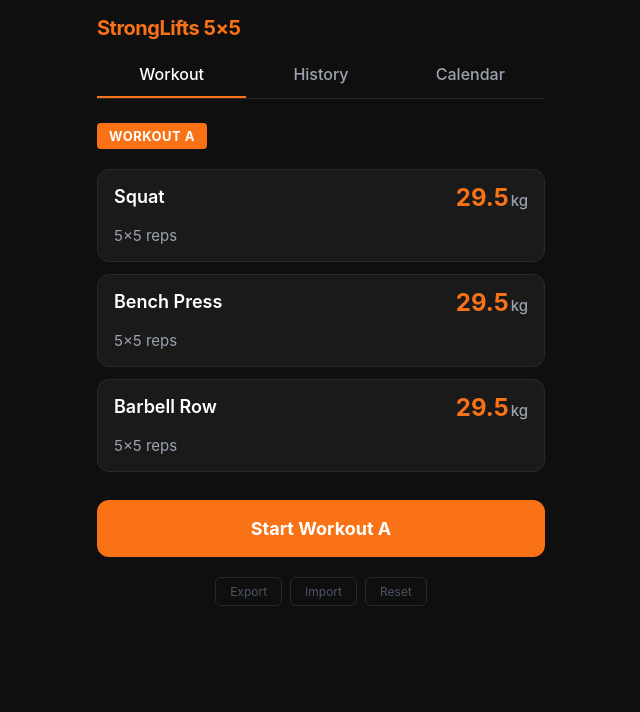
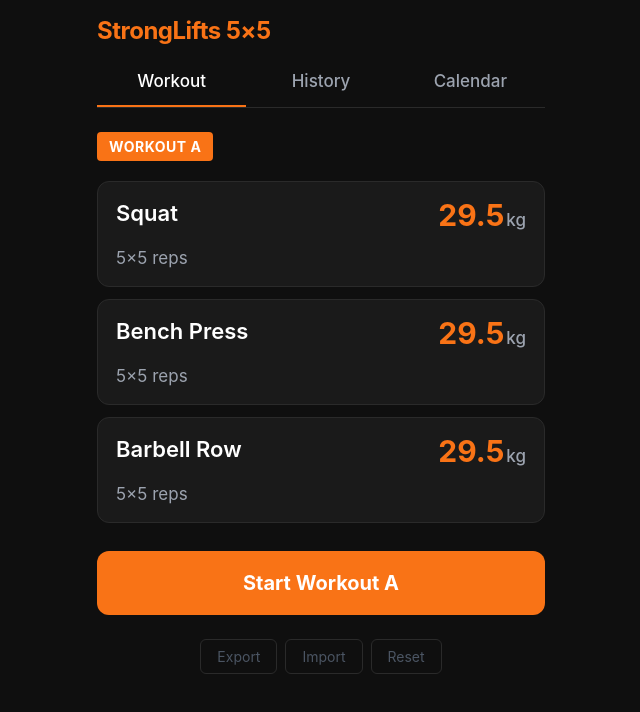
Before and after one commit to b333/5x5, a Next.js app: page / in a window 1280 px wide. Shown: the top 712 px of the page, without its empty margins (319-959 px from the left). Built offline with nearby package versions, Linux system fonts and the light colour scheme.

Commit message:
update: font

```diff
--- a/src/app/workout.module.css
+++ b/src/app/workout.module.css
@@ -2,7 +2,7 @@
   min-height: 100vh;
   max-width: 480px;
   margin: 0 auto;
-  padding: 0 16px 100px;
+  padding: 0 16px 120px;
 }
 
 /* Header */
@@ -16,7 +16,7 @@
 }
 
 .logo {
-  font-size: 20px;
+  font-size: 24px;
   font-weight: 700;
   letter-spacing: -0.5px;
   color: var(--accent);
@@ -32,8 +32,8 @@
   flex: 1;
   background: transparent;
   color: var(--text-muted);
-  padding: 12px 0;
-  font-size: 16px;
+  padding: 14px 0;
+  font-size: 17px;
   font-weight: 500;
   border-bottom: 2px solid transparent;
   transition: color 0.15s, border-color 0.15s;
@@ -65,16 +65,16 @@
   display: inline-block;
   background: var(--accent);
   color: #fff;
-  font-size: 13px;
+  font-size: 14px;
   font-weight: 700;
   letter-spacing: 0.5px;
   text-transform: uppercase;
-  padding: 5px 12px;
+  padding: 6px 12px;
   border-radius: 4px;
 }
 
 .dateLabel {
-  font-size: 15px;
+  font-size: 17px;
   color: var(--text-muted);
 }
 
@@ -90,7 +90,7 @@
   background: var(--bg-card);
   border: 1px solid var(--border);
   border-radius: 12px;
-  padding: 16px;
+  padding: 18px;
   transition: border-color 0.2s;
 }
 
@@ -103,23 +103,23 @@
   display: flex;
   justify-content: space-between;
   align-items: flex-start;
-  margin-bottom: 14px;
+  margin-bottom: 16px;
 }
 
 .exerciseName {
-  font-size: 18px;
+  font-size: 22px;
   font-weight: 600;
   color: var(--text);
 }
 
 .deloadWarning {
-  font-size: 13px;
+  font-size: 14px;
   color: var(--danger);
-  margin-top: 3px;
+  margin-top: 4px;
 }
 
 .exerciseWeight {
-  font-size: 24px;
+  font-size: 30px;
   font-weight: 700;
   color: var(--accent);
   line-height: 1;
@@ -136,20 +136,20 @@
 }
 
 .weightUnit {
-  font-size: 15px;
+  font-size: 17px;
   font-weight: 500;
   color: var(--text-muted);
   margin-left: 2px;
 }
 
 .weightInput {
-  font-size: 24px;
+  font-size: 30px;
   font-weight: 700;
   color: var(--accent);
   background: transparent;
   border: none;
   border-bottom: 2px solid var(--accent);
-  width: 72px;
+  width: 90px;
   text-align: right;
   outline: none;
   padding: 0 0 2px;
@@ -165,18 +165,18 @@
 .setRow {
   display: flex;
   align-items: center;
-  gap: 8px;
+  gap: 10px;
   flex-wrap: wrap;
 }
 
 .setBtn {
-  width: 52px;
-  height: 52px;
+  width: 58px;
+  height: 58px;
   border-radius: 10px;
   background: var(--bg);
   border: 2px solid var(--border);
   color: var(--text-muted);
-  font-size: 16px;
+  font-size: 18px;
   font-weight: 600;
   transition: all 0.12s;
   display: flex;
@@ -202,24 +202,24 @@
 }
 
 .setCount {
-  font-size: 15px;
+  font-size: 17px;
   color: var(--text-muted);
   margin-left: 4px;
 }
 
 .setPreview {
-  font-size: 15px;
+  font-size: 17px;
   color: var(--text-muted);
 }
 
 /* Action buttons */
 .primaryBtn {
   width: 100%;
-  padding: 18px;
+  padding: 20px;
   border-radius: 12px;
   background: var(--accent);
   color: #fff;
-  font-size: 18px;
+  font-size: 20px;
   font-weight: 700;
   transition: background 0.15s, transform 0.1s;
 }
@@ -245,11 +245,11 @@
 
 .ghostBtn {
   width: 100%;
-  padding: 14px;
+  padding: 16px;
   border-radius: 12px;
   background: transparent;
   color: var(--text-muted);
-  font-size: 16px;
+  font-size: 18px;
   font-weight: 500;
   border: 1px solid var(--border);
   transition: background 0.15s, color 0.15s;
@@ -264,14 +264,14 @@
   display: flex;
   justify-content: center;
   gap: 8px;
-  margin-top: 20px;
+  margin-top: 24px;
 }
 
 .dataBtn {
   background: transparent;
   color: var(--text-faint);
-  font-size: 12px;
-  padding: 6px 14px;
+  font-size: 14px;
+  padding: 8px 16px;
   border-radius: 6px;
   border: 1px solid var(--border);
   transition: color 0.15s, border-color 0.15s;
@@ -311,22 +311,22 @@
   align-items: center;
   justify-content: center;
   gap: 16px;
-  padding: 14px 16px 10px;
+  padding: 16px 16px 12px;
   max-width: 480px;
   margin: 0 auto;
 }
 
 .timerTime {
-  font-size: 32px;
+  font-size: 40px;
   font-weight: 700;
   font-variant-numeric: tabular-nums;
   letter-spacing: -1px;
-  min-width: 80px;
+  min-width: 96px;
   text-align: center;
 }
 
 .timerReadyLabel {
-  font-size: 20px;
+  font-size: 26px;
   font-weight: 700;
   color: var(--success);
   flex: 1;
@@ -337,10 +337,10 @@
   background: var(--bg);
   border: 1px solid var(--border);
   color: var(--text-muted);
-  font-size: 14px;
+  font-size: 16px;
   font-weight: 600;
-  padding: 8px 14px;
-  border-radius: 6px;
+  padding: 10px 14px;
+  border-radius: 8px;
   transition: color 0.12s, border-color 0.12s;
 }
 
@@ -352,8 +352,8 @@
 .timerDismiss {
   background: transparent;
   color: var(--text-faint);
-  font-size: 16px;
-  padding: 6px 8px;
+  font-size: 20px;
+  padding: 8px 10px;
   border-radius: 6px;
   transition: color 0.12s;
   margin-left: auto;
@@ -364,7 +364,7 @@
 }
 
 .timerBar {
-  height: 3px;
+  height: 4px;
   background: var(--border);
   max-width: 480px;
   margin: 0 auto;
@@ -392,10 +392,10 @@
   background: var(--bg-card);
   border: 1px solid var(--border);
   color: var(--text);
-  width: 36px;
-  height: 36px;
+  width: 44px;
+  height: 44px;
   border-radius: 8px;
-  font-size: 20px;
+  font-size: 24px;
   display: flex;
   align-items: center;
   justify-content: center;
@@ -407,7 +407,7 @@
 }
 
 .calMonthLabel {
-  font-size: 18px;
+  font-size: 22px;
   font-weight: 600;
 }
 
@@ -420,10 +420,10 @@
 
 .calDayHeader {
   text-align: center;
-  font-size: 11px;
+  font-size: 13px;
   font-weight: 600;
   color: var(--text-faint);
-  padding: 4px 0 8px;
+  padding: 4px 0 10px;
   text-transform: uppercase;
 }
 
@@ -436,7 +436,7 @@
   flex-direction: column;
   align-items: center;
   justify-content: center;
-  gap: 2px;
+  gap: 3px;
   transition: background 0.12s, border-color 0.12s;
   padding: 0;
 }
@@ -446,7 +446,7 @@
 }
 
 .calDayNum {
-  font-size: 15px;
+  font-size: 16px;
   color: var(--text-muted);
   line-height: 1;
 }
@@ -467,7 +467,7 @@
 }
 
 .calDotA {
-  font-size: 9px;
+  font-size: 10px;
   font-weight: 700;
   background: var(--accent);
   color: #fff;
@@ -477,7 +477,7 @@
 }
 
 .calDotB {
-  font-size: 9px;
+  font-size: 10px;
   font-weight: 700;
   background: var(--success);
   color: #fff;
@@ -490,7 +490,7 @@
   background: var(--bg-card);
   border: 1px solid var(--border);
   border-radius: 12px;
-  padding: 16px;
+  padding: 18px;
   margin-top: 4px;
 }
 
@@ -499,6 +499,7 @@
   text-align: center;
   padding: 60px 20px;
   color: var(--text-muted);
+  font-size: 17px;
   line-height: 1.8;
 }
 
@@ -512,7 +513,7 @@
   background: var(--bg-card);
   border: 1px solid var(--border);
   border-radius: 12px;
-  padding: 16px;
+  padding: 18px;
 }
 
 .historyHeader {
@@ -525,13 +526,13 @@
 .historyExercises {
   display: flex;
   flex-direction: column;
-  gap: 8px;
+  gap: 10px;
 }
 
 .historyRow {
   display: flex;
   align-items: center;
-  font-size: 16px;
+  font-size: 18px;
 }
 
 .historyExName {
@@ -546,7 +547,7 @@
 
 .historyResult {
   font-weight: 600;
-  min-width: 32px;
+  min-width: 36px;
   text-align: right;
 }
 
```
